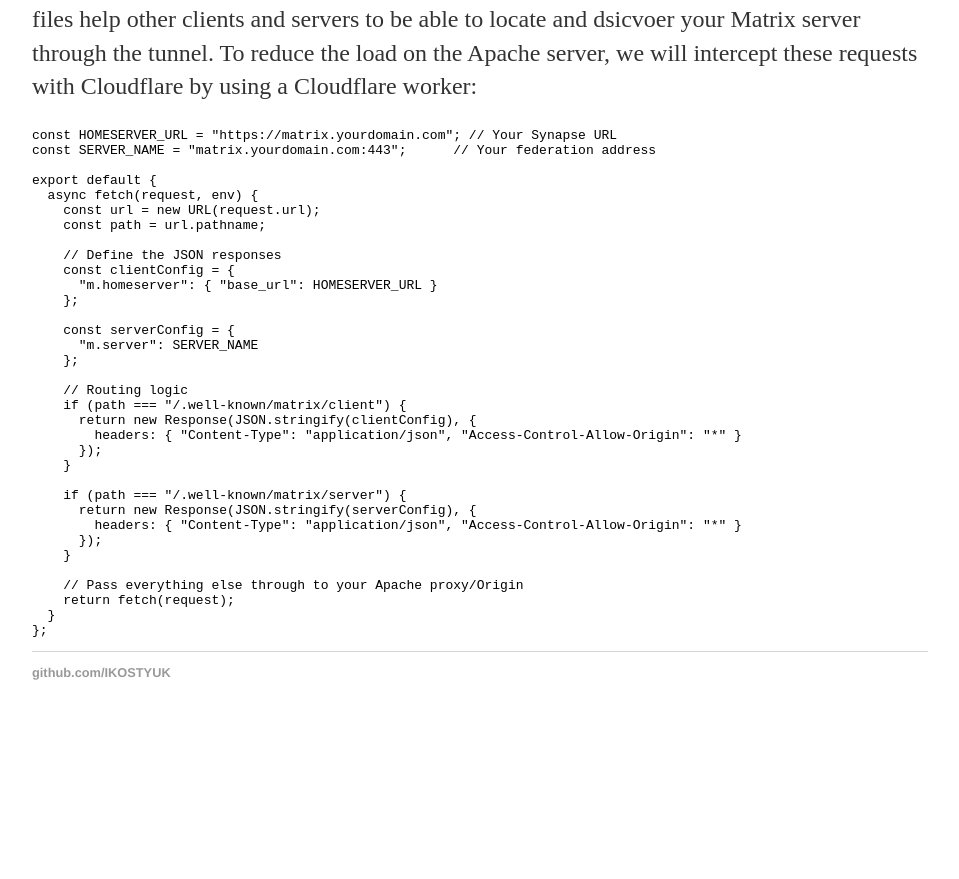
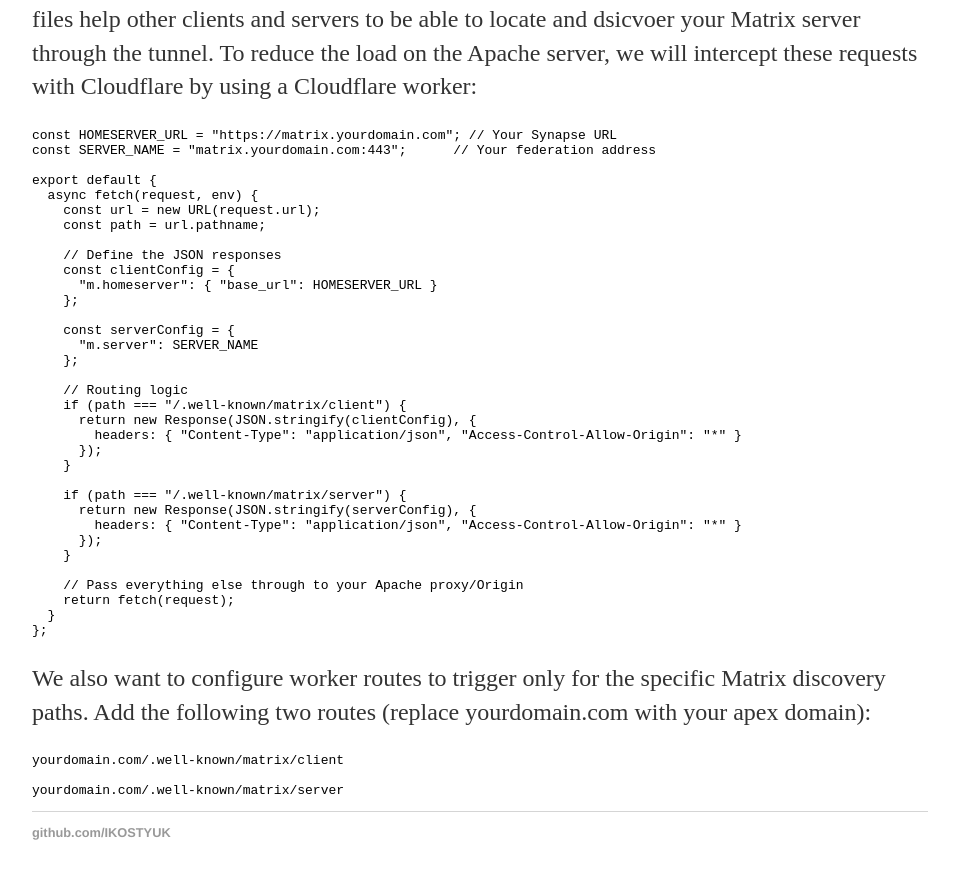
Before and after one commit to IKOSTYUK/ikostyuk.github.io, a Jekyll site: the page built from _posts/2025-12-30-Setting-Up-a-Personal-Matrix-Synapse-Chat-Server.md, in a window 1280 px wide and 900 px high, scrolled down 3224 px. Shown: the top 879 px of the window, without its empty margins (160-1119 px from the left). Built offline with Jekyll 4.4.1, drawn with Linux system fonts in a browser that asks for light colours; before the commit the page ends 3964 px from its top, so only the background shows below that.

Commit message:
Configure worker routes for Matrix discovery
Add configuration for worker routes for Matrix discovery paths.

```diff
--- a/_posts/2025-12-30-Setting-Up-a-Personal-Matrix-Synapse-Chat-Server.md
+++ b/_posts/2025-12-30-Setting-Up-a-Personal-Matrix-Synapse-Chat-Server.md
@@ -129,3 +129,9 @@ Finally, we need to configure the .well-known files in either Apache or Cloudfla
         return fetch(request);
       }
     };
+
+We also want to configure worker routes to trigger only for the specific Matrix discovery paths. Add the following two routes (replace yourdomain.com with your apex domain):
+
+    yourdomain.com/.well-known/matrix/client
+
+    yourdomain.com/.well-known/matrix/server
```
